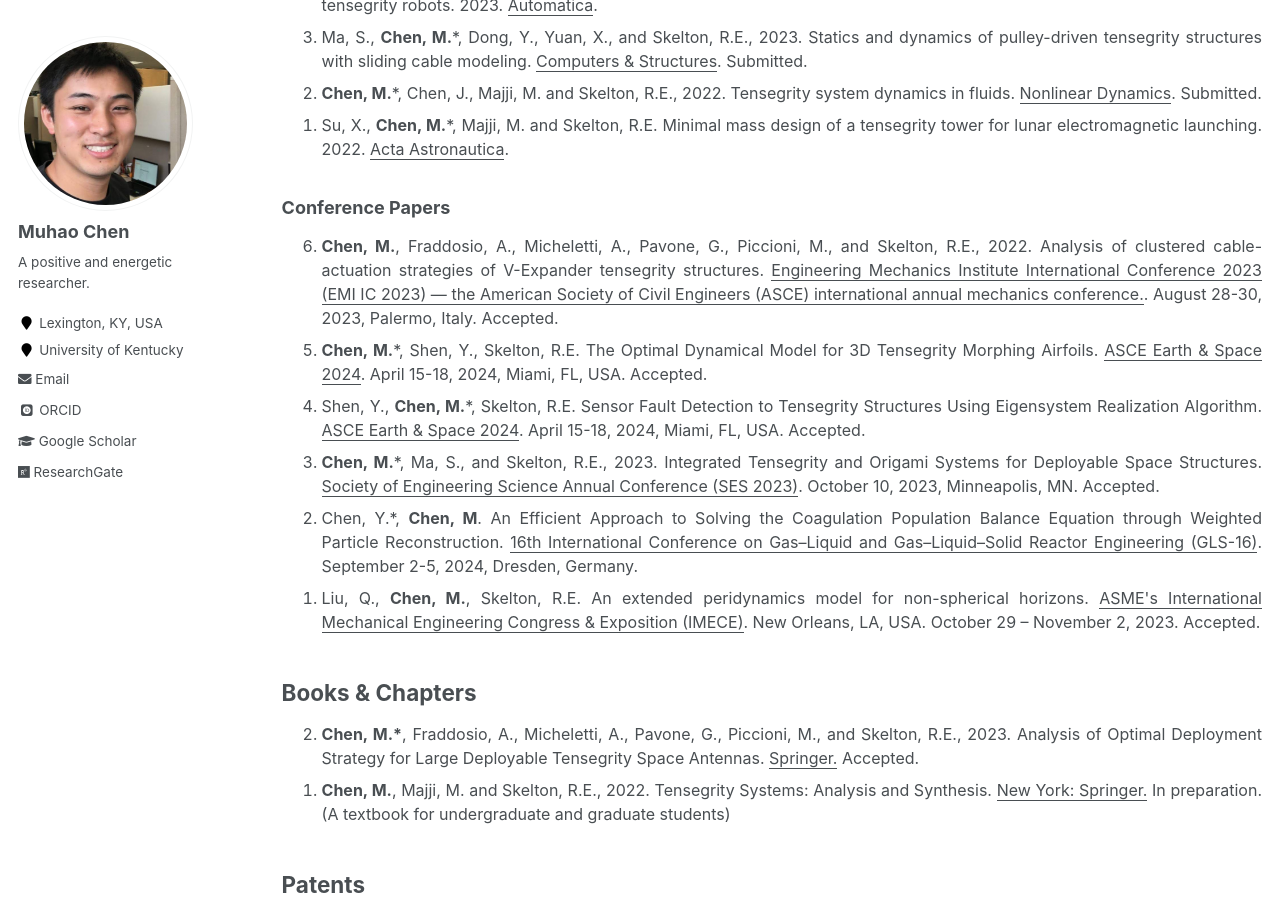
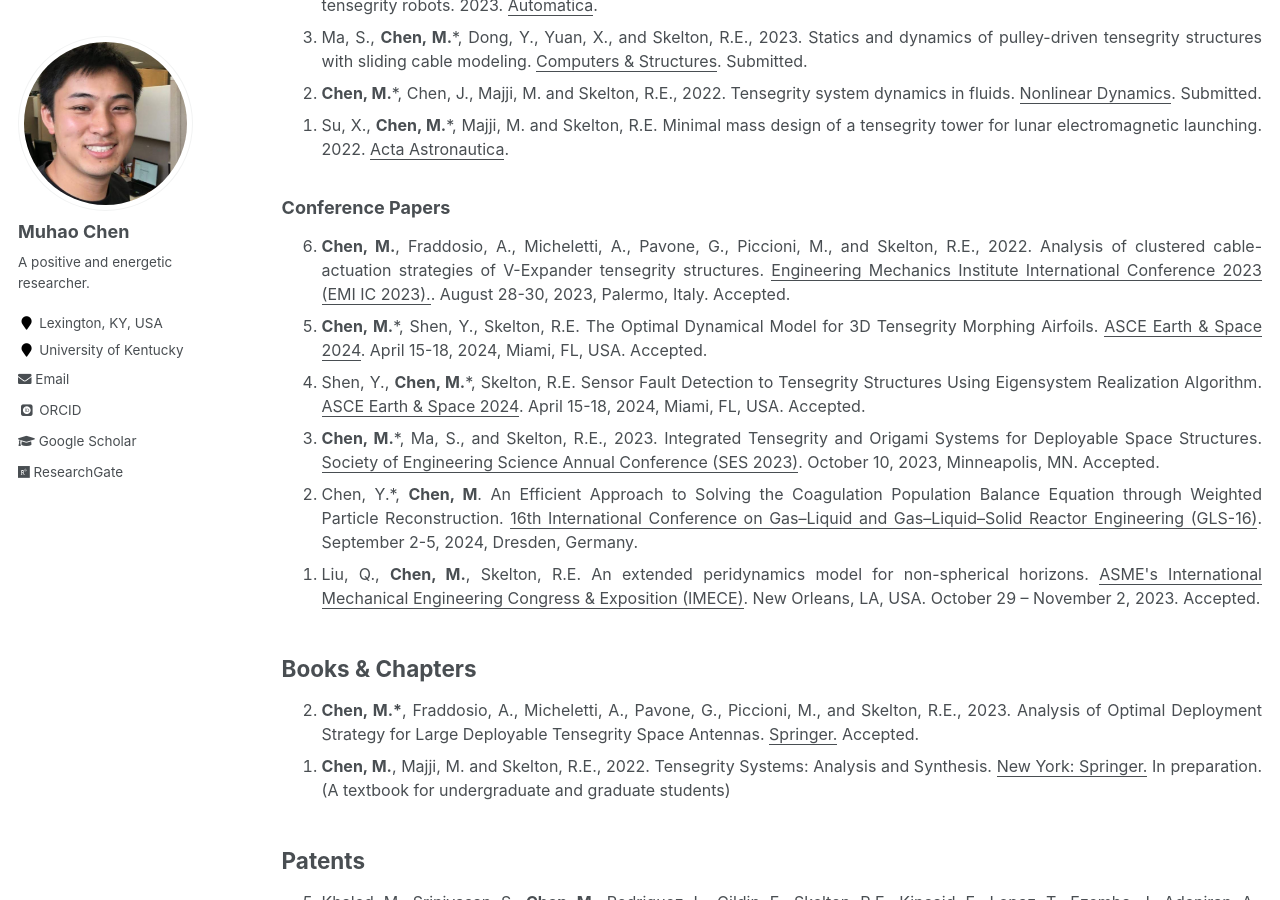
Before and after one commit to Muhao-Chen/muhao-chen.github.io, a Jekyll site: the page built from _pages/publication.md, in a window 1280 px wide and 900 px high, scrolled down 2883 px. Built offline with Jekyll 4.4.1, drawn with Linux system fonts in a browser that asks for light colours; some web fonts are replaced.

Commit message:
Update publication.md

```diff
--- a/_pages/publication.md
+++ b/_pages/publication.md
@@ -81,7 +81,7 @@ toc: true
 ### Conference Papers
 <font size=3>
 <ol reversed>
-<li> <strong>Chen, M.</strong>, Fraddosio, A., Micheletti, A., Pavone, G., Piccioni, M., and Skelton, R.E., 2022. Analysis of clustered cable-actuation strategies of V-Expander tensegrity structures. <u>Engineering Mechanics Institute International Conference 2023 (EMI IC 2023) — the American Society of Civil Engineers (ASCE) international annual mechanics conference.</u>. August 28-30, 2023, Palermo, Italy. Accepted.</li>
+<li> <strong>Chen, M.</strong>, Fraddosio, A., Micheletti, A., Pavone, G., Piccioni, M., and Skelton, R.E., 2022. Analysis of clustered cable-actuation strategies of V-Expander tensegrity structures. <u>Engineering Mechanics Institute International Conference 2023 (EMI IC 2023).</u>. August 28-30, 2023, Palermo, Italy. Accepted.</li>
 <li> <strong>Chen, M.</strong>*, Shen, Y., Skelton, R.E. The Optimal Dynamical Model for 3D Tensegrity Morphing Airfoils. <u>ASCE Earth & Space 2024</u>. April 15-18, 2024, Miami, FL, USA. Accepted. </li>
 <li> Shen, Y., <strong>Chen, M.</strong>*, Skelton, R.E. Sensor Fault Detection to Tensegrity Structures Using Eigensystem Realization Algorithm. <u>ASCE Earth & Space 2024</u>.  April 15-18, 2024, Miami, FL, USA. Accepted. </li>
 <li> <strong>Chen, M.</strong>*, Ma, S., and Skelton, R.E., 2023. Integrated Tensegrity and Origami Systems for Deployable Space Structures. <u>Society of Engineering Science Annual Conference (SES 2023)</u>. October 10, 2023, Minneapolis, MN. Accepted. </li>
```
